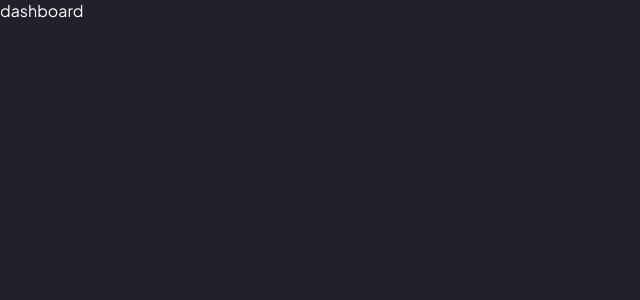
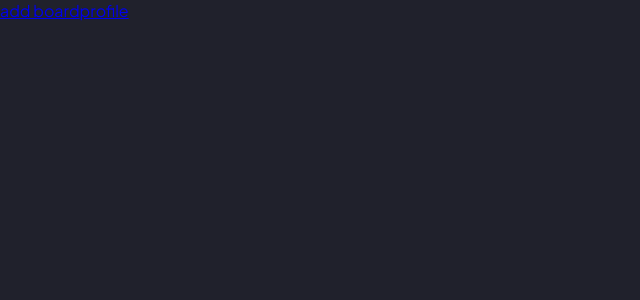
Before and after one commit to bartek-dec/kanban-task-manager-mern, a React (Create React App) app in the folder client/: page / in a window 1280 px wide. Shown: the top 300 px of the page, without its empty margins (0-640 px from the left). Built offline with nearby package versions, Linux system fonts and the light colour scheme; sample sign-in values are in the browser's storage.

Commit message:
added basic structure for the page layouts

```diff
--- a/client/src/App.js
+++ b/client/src/App.js
@@ -1,11 +1,15 @@
-import {Landing, Register, Dashboard, Error} from './pages';
+import {Landing, Register, Error, ProtectedRoute} from './pages';
+import {AddBoard, Profile, SharedLayout} from './pages/dashboard';
 import {BrowserRouter, Routes, Route} from "react-router-dom";
 
 function App() {
     return (
         <BrowserRouter>
             <Routes>
-                <Route path='/' element={<Dashboard/>}/>
+                <Route path='/' element={<ProtectedRoute><SharedLayout/></ProtectedRoute>}>
+                    <Route path='profile' element={<Profile/>}/>
+                    <Route path='add-board' element={<AddBoard/>}/>
+                </Route>
                 <Route path='/register' element={<Register/>}/>
                 <Route path='/landing' element={<Landing/>}/>
                 <Route path='*' element={<Error/>}/>
--- /dev/null
+++ b/client/src/pages/ProtectedRoute.js
@@ -0,0 +1,14 @@
+import {Navigate} from "react-router-dom";
+import {useSelector} from "react-redux";
+
+const ProtectedRoute = ({children}) => {
+    const {user} = useSelector((state) => state.register);
+
+    if (!user) {
+        return <Navigate to='/landing'/>
+    }
+
+    return children;
+};
+
+export default ProtectedRoute;
--- /dev/null
+++ b/client/src/pages/dashboard/AddBoard.js
@@ -0,0 +1,11 @@
+import React from 'react';
+
+const AddBoard = () => {
+    return (
+        <div>
+            add board
+        </div>
+    );
+};
+
+export default AddBoard;
--- a/client/src/pages/Dashboard.js
+++ b/client/src/pages/dashboard/Profile.js
@@ -1,11 +1,11 @@
 import React from 'react';
 
-const Dashboard = () => {
+const Profile = () => {
     return (
         <div>
-            dashboard
+            profile
         </div>
     );
 };
 
-export default Dashboard;
+export default Profile;
--- /dev/null
+++ b/client/src/pages/dashboard/SharedLayout.js
@@ -0,0 +1,15 @@
+import {Link, Outlet} from "react-router-dom";
+
+const SharedLayout = () => {
+    return (
+        <div>
+            <nav>
+                <Link to='/add-board'>add board</Link>
+                <Link to='/profile'>profile</Link>
+            </nav>
+            <Outlet/>
+        </div>
+    );
+};
+
+export default SharedLayout;
--- /dev/null
+++ b/client/src/pages/dashboard/index.js
@@ -0,0 +1,5 @@
+import AddBoard from "./AddBoard";
+import Profile from "./Profile";
+import SharedLayout from "./SharedLayout";
+
+export {AddBoard, Profile, SharedLayout}
--- a/client/src/pages/index.js
+++ b/client/src/pages/index.js
@@ -1,6 +1,6 @@
 import Landing from "./Landing";
 import Register from "./Register";
-import Dashboard from "./Dashboard";
 import Error from "./Error";
+import ProtectedRoute from "./ProtectedRoute";
 
-export {Landing, Register, Dashboard, Error}
+export {Landing, Register, Error, ProtectedRoute}
```
